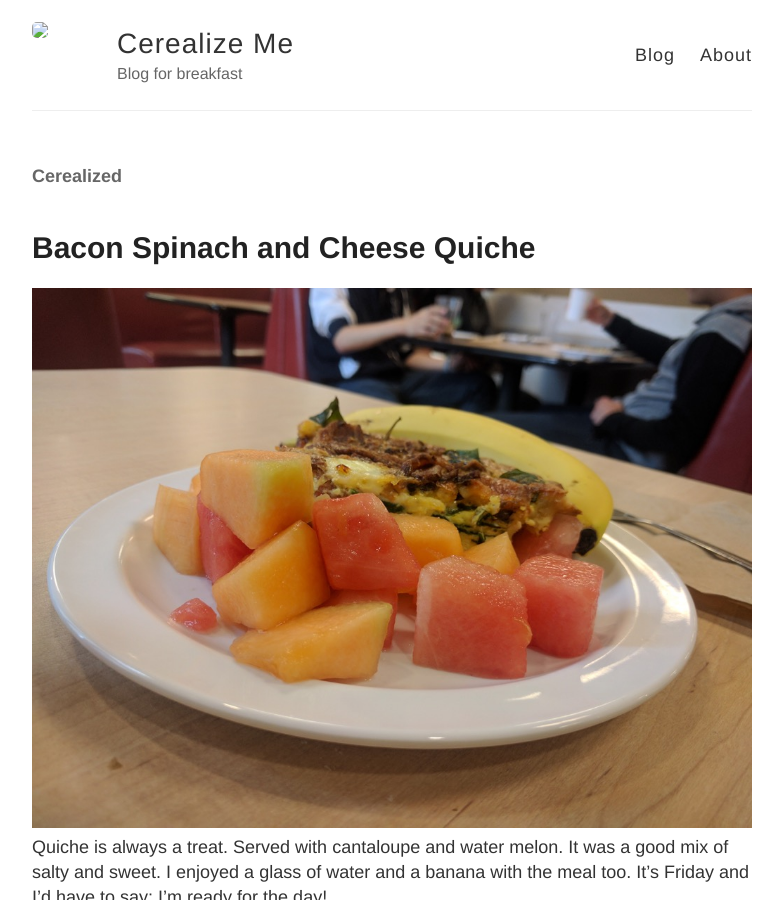
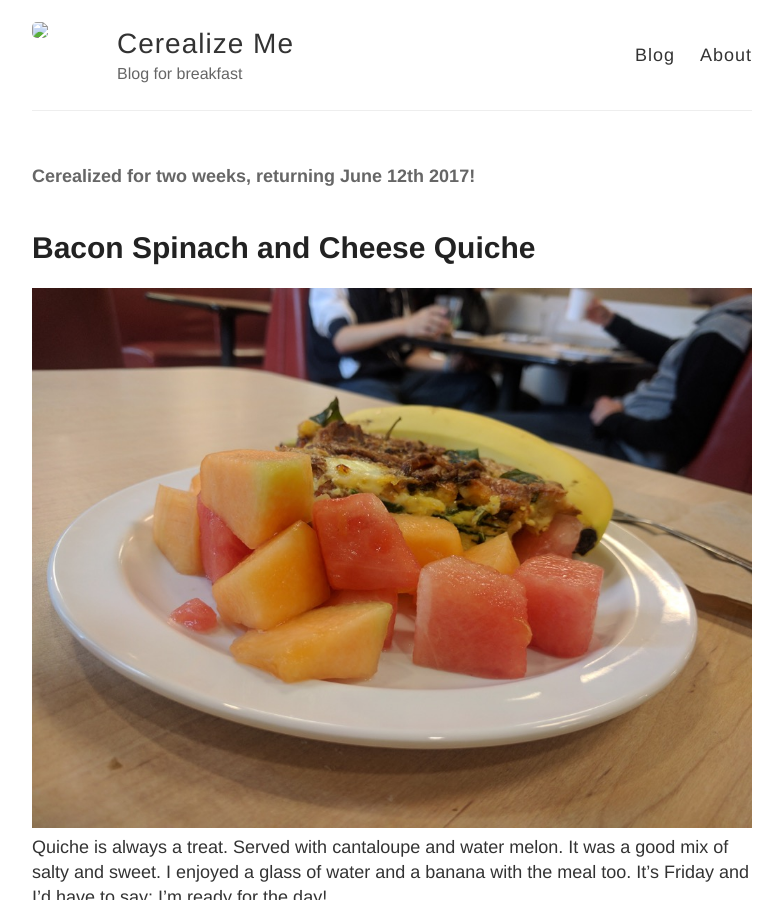
Before and after one commit to qst0/cerealize.me, a Jekyll site: the page built from index.html, in a window 1280 px wide and 900 px high. Shown: the whole window, without its empty margins (248-1031 px from the left). Built offline with Jekyll 4.4.1, drawn with Linux system fonts in a browser that asks for light colours.

Commit message:
updated header

```diff
--- a/index.html
+++ b/index.html
@@ -3,7 +3,7 @@ layout: default
 ---
 
 <div class="posts">
-  <h4>Cerealized</h4>
+  <h4>Cerealized for two weeks, returning June 12th 2017!</h4>
   {% for post in site.posts %}
     <article class="post">
 
```
